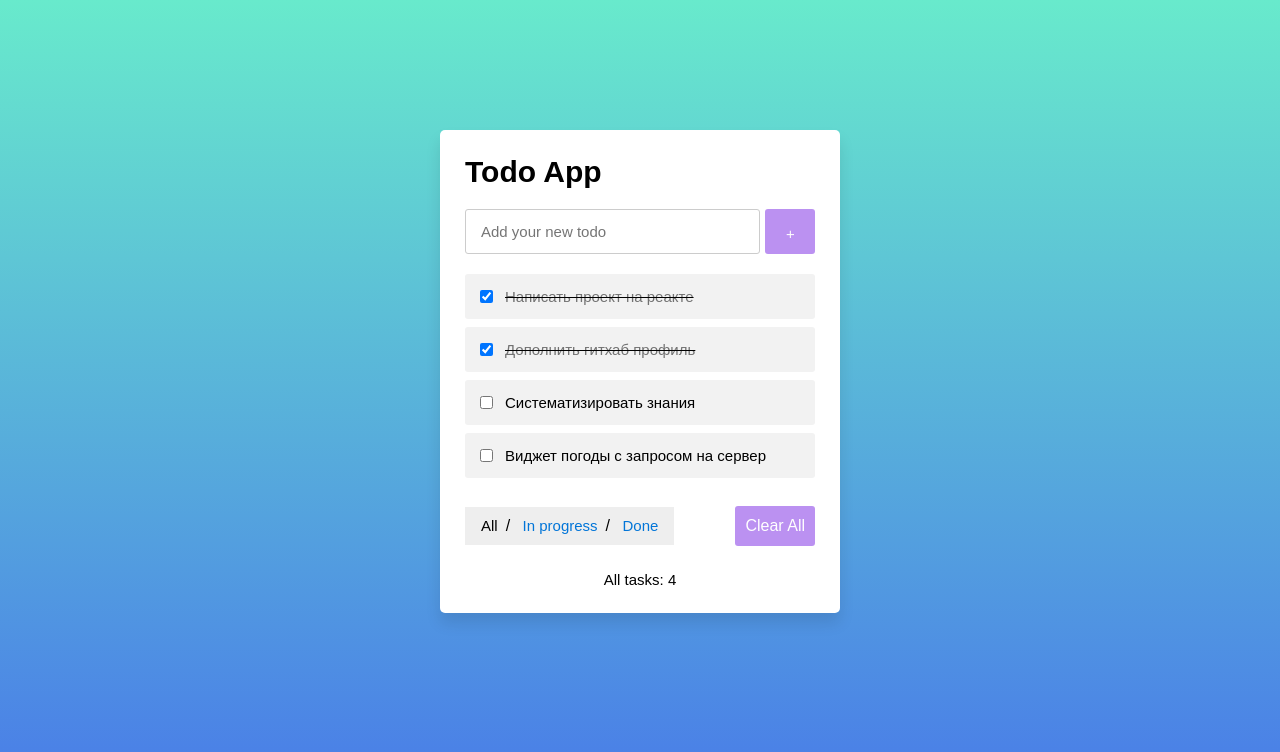
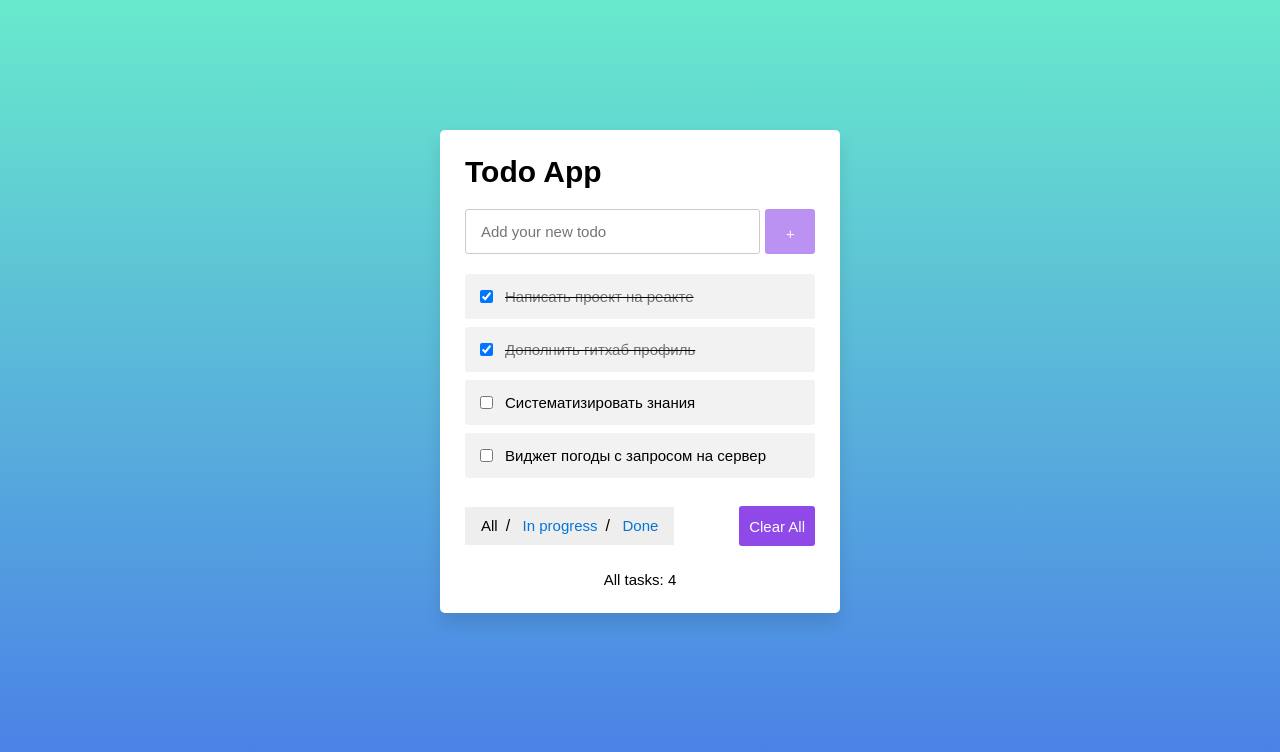
Before and after one commit to FedorLivshits/ToDoList-React, a React (Create React App) app: page / in a window 1280 px wide. Shown: the top 752 px of the page. Built offline with nearby package versions, Linux system fonts and the light colour scheme.

Commit message:
added disabled/enabled css for buttons

```diff
--- a/src/App.css
+++ b/src/App.css
@@ -49,10 +49,6 @@ body {
     transition: all 0.3s ease;
 }
 
-.inputField input:focus {
-    border-color: #8E49E8;
-}
-
 .inputField button {
     width: 50px;
     height: 100%;
@@ -64,22 +60,16 @@ body {
     background: #8e49e8;
     cursor: pointer;
     border-radius: 3px;
-    opacity: 0.6;
-    /*pointer-events: none;*/
     transition: all 0.3s ease;
 }
-
-.inputField button:hover,
-.footer button:hover {
-    background: #721ce3;
-}
-.inputField button .disable:hover{
-
+.inputField button[disabled]{
+    opacity: 0.6;
+    cursor: default;
+    pointer-events: none;
 }
 
-.inputField button.active {
-    opacity: 1;
-    pointer-events: auto;
+.inputField button:hover {
+    background: #6e2bc6;
 }
 
 .wrapper .todoList {
@@ -95,7 +85,6 @@ body {
     position: relative;
     display: flex;
     align-items: center;
-    /*max-width: 200px;*/
     list-style: none;
     min-height: 45px;
     line-height: 45px;
@@ -144,20 +133,21 @@ body {
     outline: none;
     color: #fff;
     font-weight: 400;
-    font-size: 16px;
+    font-size: 15px;
     margin-left: 5px;
-    background: #8E49E8;
+    background: #8e49e8;
     cursor: pointer;
-    user-select: none;
-    opacity: 0.6;
-    /*pointer-events: none;*/
     transition: all 0.3s ease;
     height: 40px;
 }
 
-.footer button.active {
-    opacity: 1;
-    pointer-events: auto;
+.footer button[disabled]{
+    opacity: 0.6;
+    cursor: default;
+    pointer-events: none;
+}
+.footer button:hover {
+    background: #6e2bc6;
 }
 
 /*----------breadcrumb------------*/
@@ -194,7 +184,6 @@ ul.breadcrumb li a.active  {
 /* Add a color on mouse-over */
 ul.breadcrumb li a.filter-btn:hover {
     color: #01447e;
-    text-decoration: underline;
 }
 
 .active-tasks__counter{
--- a/src/Components/ToDoList/Footer/Footer.jsx
+++ b/src/Components/ToDoList/Footer/Footer.jsx
@@ -52,7 +52,7 @@ function Footer({clearAllTasks, changeFilter, activeFilter, tasks}) {
                         >{text}</a></li>
                     ))}
                 </ul>
-                <button onClick={onClearAll}>Clear All</button>
+                <button onClick={onClearAll}  disabled={tasks.length === 0}>Clear All</button>
             </div>
             <div className="active-tasks__counter">{amount(activeFilter)}</div>
         </>
--- a/src/Components/ToDoList/ToDoInput/ToDoInput.jsx
+++ b/src/Components/ToDoList/ToDoInput/ToDoInput.jsx
@@ -13,7 +13,7 @@ function ToDoInput({taskInputText, addTask, updateInputTask}) {
     return (
         <div className="inputField">
             <input type="text" placeholder="Add your new todo" onChange={onInputChange} value={taskInputText}/>
-            <button className={""} onClick={addNewTask} onKeyPress={() => addNewTask()}
+            <button  onClick={addNewTask} onKeyPress={() => addNewTask()}
                     disabled={taskInputText.length === 0}><i>+</i></button>
         </div>
     )
```
